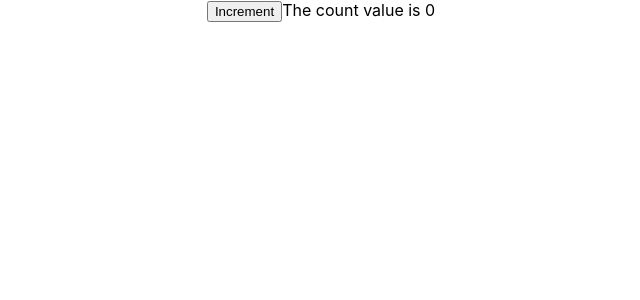
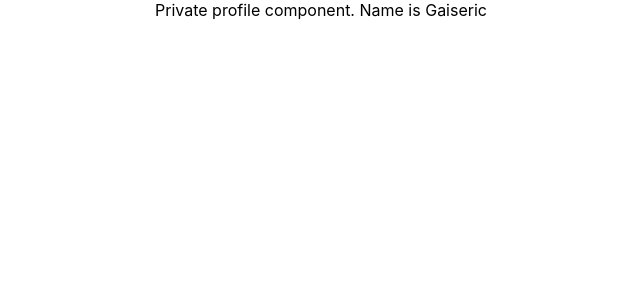
Before and after one commit to GaisericDev/react-typescript, a React (Create React App) app: page / in a window 1280 px wide. Shown: the top 300 px of the page, without its empty margins (319-959 px from the left). Built offline with nearby package versions, Linux system fonts and the light colour scheme.

Commit message:
add prop types to components

```diff
--- a/src/App.tsx
+++ b/src/App.tsx
@@ -1,9 +1,11 @@
 import './App.css';
-import { Counter } from './components/class/Counter';
+import { Private } from './components/auth/Private';
+import { Profile } from './components/auth/Profile';
+
 function App() {
   return (
     <div className="App">
-     <Counter message='The count value is'></Counter>
+     <Private isLoggedIn={true} component={Profile}></Private>
     </div>
   );
 }
--- /dev/null
+++ b/src/components/auth/Login.tsx
@@ -0,0 +1,5 @@
+export const Login = () => {
+    return(
+        <div>Please login to continue</div>
+    )
+}
--- /dev/null
+++ b/src/components/auth/Private.tsx
@@ -0,0 +1,10 @@
+import { Login } from "./Login"
+import { PrivateProps } from "./PrivatePropsTypes"
+
+export const Private = ({isLoggedIn, component:Component}:PrivateProps) => {
+    if(isLoggedIn){
+        return <Component name="Gaiseric"/>
+    }else{
+        return <Login/>
+    }
+}
--- /dev/null
+++ b/src/components/auth/PrivatePropsTypes.ts
@@ -0,0 +1,6 @@
+import { ProfileProps } from "./ProfileTypes"
+
+export type PrivateProps = {
+    isLoggedIn:boolean,
+    component:React.ComponentType<ProfileProps>
+}
--- /dev/null
+++ b/src/components/auth/Profile.tsx
@@ -0,0 +1,6 @@
+import { ProfileProps } from "./ProfileTypes"
+export const Profile = ({name}:ProfileProps) => {
+    return(
+        <div>Private profile component. Name is {name}</div>
+    )
+}
--- /dev/null
+++ b/src/components/auth/ProfileTypes.ts
@@ -0,0 +1,3 @@
+export type ProfileProps = {
+    name:string;
+}
```
